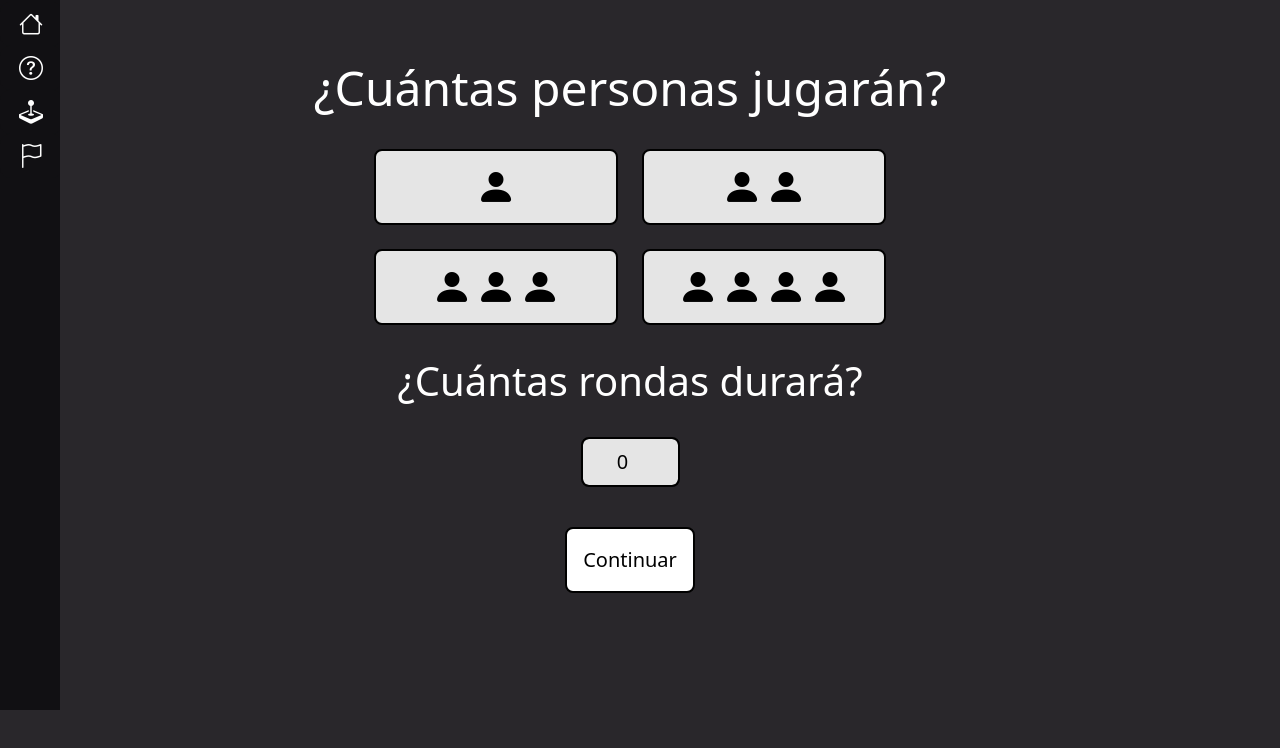
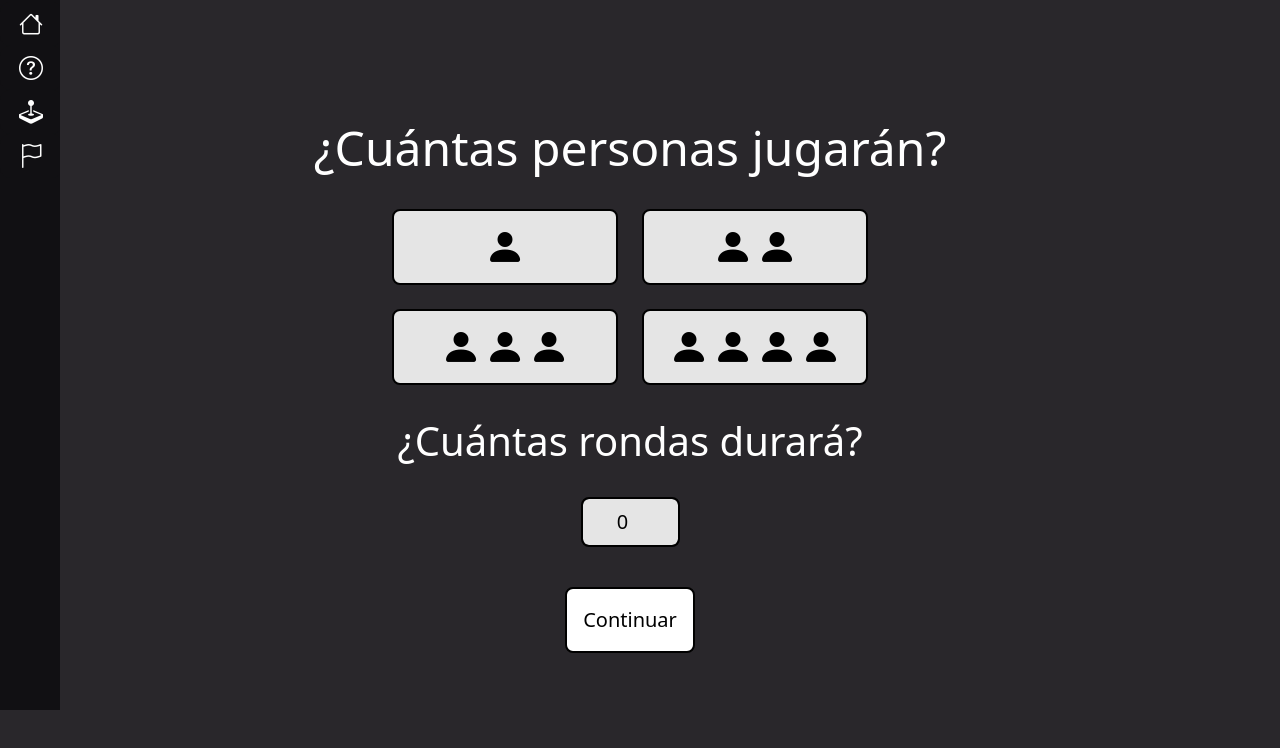
Before and after one commit to Fabricio1210/Triviaverso-Nube, a plain HTML site: page FRONTEND/views/Multiplayer.html in a window 1280 px wide. Shown: the part 90-838 px from the top of the page. Before the commit the page ends 800 px from the top, so only its background shows below. Drawn offline with nearby package versions, Linux system fonts and the light colour scheme; no server answers.

Commit message:
fix: html fixes

```diff
--- a/FRONTEND/views/Multiplayer.html
+++ b/FRONTEND/views/Multiplayer.html
@@ -50,11 +50,11 @@
                     </li>
                 </ul>
             </div>
-            <div class="content container-sm text-center centered">
+            <div class="content container-sm text-center centered d-flex flex-column justify-content-center align-items-center min-vh-100">
 
                 <h1 class="display-5 mb-3">¿Cuántas personas jugarán?</h1>
 
-                <div class="row g-4" id="playerButtons">
+                <div class="row g-4 justify-content-center" id="playerButtons" style="max-width: 500px;">
                     <div class="col-12 col-md-6">
                         <input type="radio" class="btn-check" name="players" id="players1" autocomplete="off">
                         <label class="btn btn-select w-100" for="players1">
```
